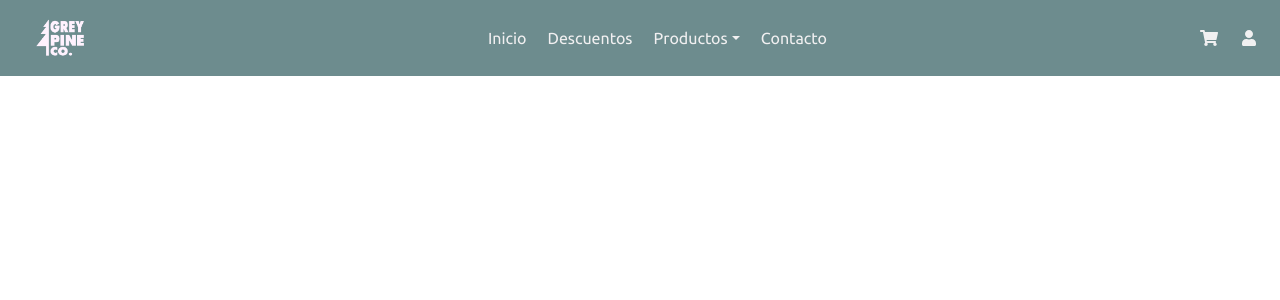
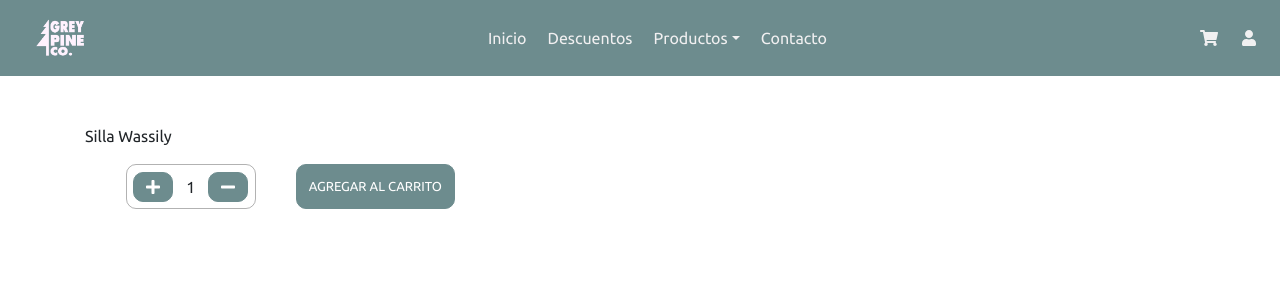
Before and after one commit to dperezlaborda/curso-coderhouse, a React (Create React App) app: page / in a window 1280 px wide. Shown: the top 300 px of the page. Built offline with nearby package versions, Linux system fonts and the light colour scheme.

Commit message:
se agrega contador en nuevo componente

```diff
--- a/src/App.js
+++ b/src/App.js
@@ -1,10 +1,31 @@
-import React from 'react';
+import React, { useState } from 'react';
 import NavBar from './components/NavBar';
+import ItemCount from './components/ItemCount';
 
 function App() {
+
+  const [counter, setCounter] = useState(1);
+
+  const addProduct = () => {
+    setCounter(counter + 1);
+  }
+
+  const removeProduct = () => {
+    if (counter !== 1) {
+      setCounter(counter - 1)
+    } else {
+      console.log("no se puede")
+    }
+  }
+
   return (
     <div className="App">
       <NavBar />
+      <ItemCount
+        counter={counter}
+        addProduct={addProduct}
+        removeProduct={removeProduct}
+      />
     </div>
   );
 }
--- /dev/null
+++ b/src/components/ItemCount.js
@@ -0,0 +1,34 @@
+import React from 'react';
+import Row from 'react-bootstrap/Row';
+import Col from 'react-bootstrap/Col';
+import Button from 'react-bootstrap/Button';
+import { FontAwesomeIcon } from '@fortawesome/react-fontawesome';
+import { faPlus, faMinus } from '@fortawesome/free-solid-svg-icons';
+import '../styles/ItemCount.css';
+import Container from 'react-bootstrap/Container';
+
+const ItemCount = ({ counter, addProduct, removeProduct }) => {
+    return (
+        <Container>
+            <p className="mt-5">Silla Wassily</p>
+            <Row className="mx-3">
+                <Col xs={4} md={3} lg={2} className="px-4 d-flex justify-content-center counter">
+                    <Row className="bttn-border">
+                        <Button onClick={addProduct} className="noShadow">
+                            <FontAwesomeIcon icon={faPlus} />
+                        </Button>
+                        <p className="quantity">{counter}</p>
+                        <Button onClick={removeProduct} className="noShadow">
+                            <FontAwesomeIcon icon={faMinus} />
+                        </Button>
+                    </Row>
+                </Col>
+                <Col xs={4} md={9} lg={10} className="addCart">
+                    <Button className="text-uppercase addCart-btn noShadow">agregar al carrito</Button>
+                </Col>
+            </Row>
+        </Container>
+    )
+}
+
+export default ItemCount;
--- /dev/null
+++ b/src/styles/ItemCount.css
@@ -0,0 +1,50 @@
+*{
+    font-family: 'Ubuntu', sans-serif;
+}
+
+.bttn-border{
+    align-items: center;
+    border:1px solid rgba(0, 0, 0, 0.3);
+    border-radius: 10px;
+    display:flex;
+    font-size: 16px;
+    justify-content: center;
+    margin-bottom: 15px;
+    min-width:130px;
+    height:45px;
+    width:130px;
+}
+
+.counter, .addCart{
+    min-width:130px;
+}
+
+.addCart-btn{
+    font-size:13px;
+    height: 45px;
+    min-width:130px;
+}
+
+.btn-primary{
+    align-items: center;
+    background-color:#6d8c8e;
+    border-color: #6d8c8e;
+    border-radius: 10px;
+    display:flex;
+}
+
+.btn-primary:hover{
+    background-color:#7c9da0;
+    border-color: #7c9da0;
+    transition: 0.2s ease-in-out;
+}
+
+.noShadow:focus {
+    box-shadow: none;
+}
+
+.quantity{
+    font-size: 16px;
+    padding:5px 13px;
+    margin: 0;
+}
```
Also changed, not shown: 1 other file (tests, documents, lock files or other folders).
